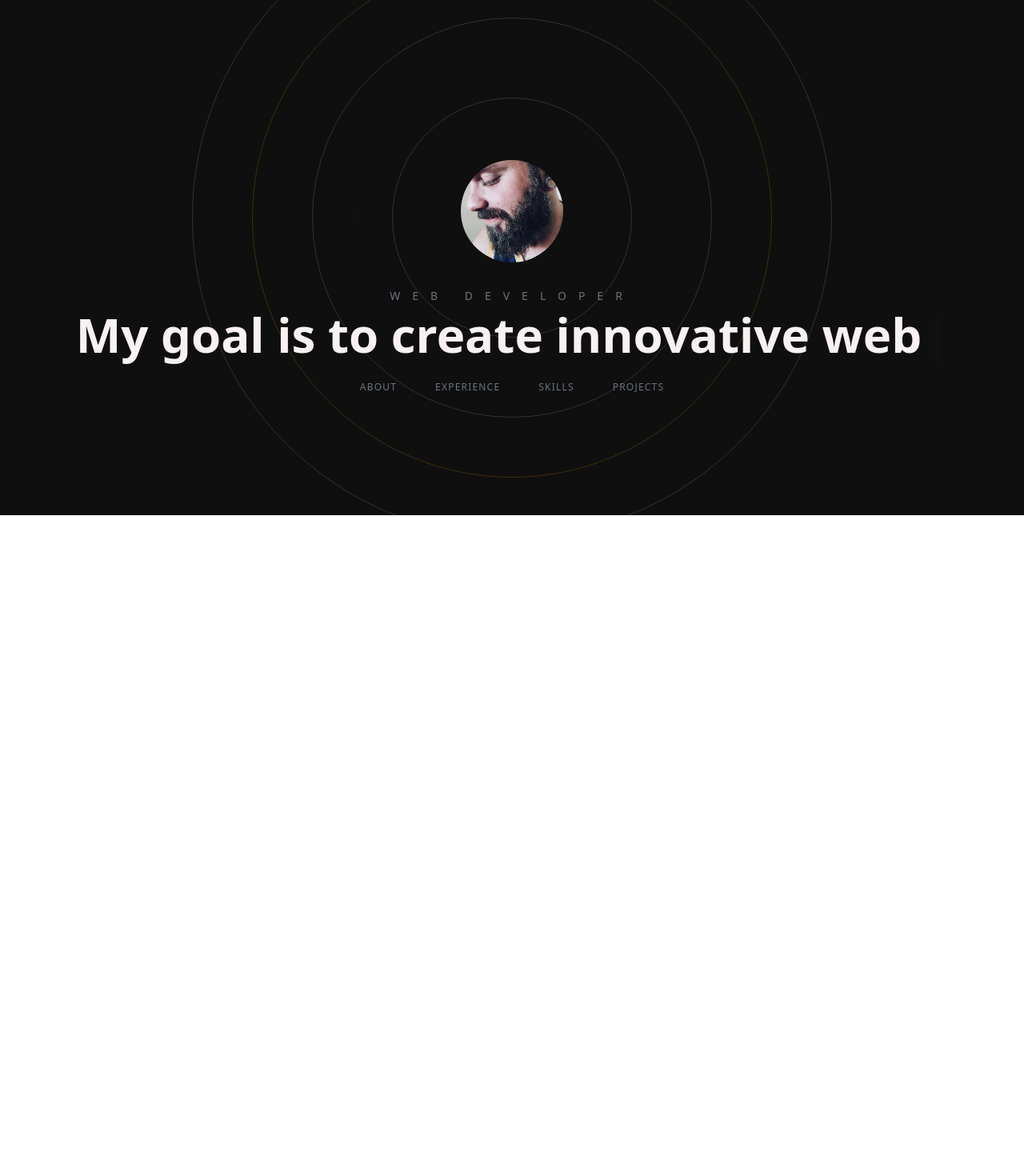
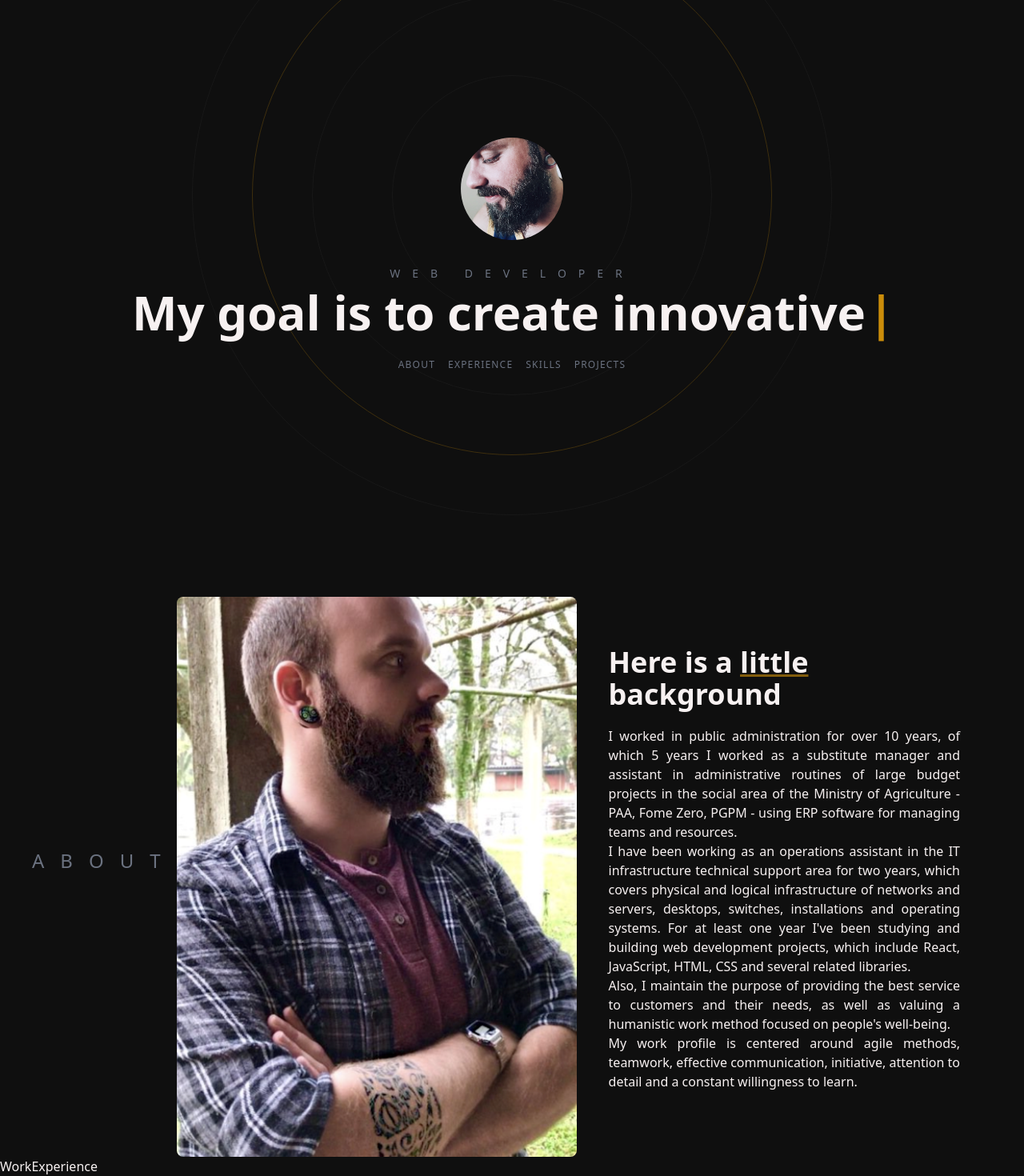
Before and after one commit to m-Petry/portfolio, a Next.js app: page / in a window 1280 px wide. Shown: the part 156-1626 px from the top of the page at 80% size. Before the commit the page ends 800 px from the top, so only its background shows below. Built offline with nearby package versions, Linux system fonts and the light colour scheme.

Commit message:
fixing css mess

```diff
--- /dev/null
+++ b/components/About.tsx
@@ -0,0 +1,56 @@
+/* eslint-disable react/no-unescaped-entities */
+import React from "react";
+import { motion } from "framer-motion";
+type Props = {};
+
+// prettier-ignore
+function About({}: Props) {
+  return (
+    <motion.div
+    initial={{ opacity: 0 }}
+    whileInView={{ opacity: 1 }}
+    transition={{ duration: 1.9 }}
+    className="flex flex-col relative text-center md:text-left md:flex-row max-w-7xl px-10 justify-evenly mx-auto items-center">
+      <h3 className="top-24 uppercase tracking-[20px] text-gray-500 text-2xl">
+        About
+      </h3>
+
+      <motion.img
+        initial={{
+          x: -200,
+          opacity: 0,
+        }}
+        transition={{
+          duration: 1.2,
+        }}
+        whileInView={{ opacity: 1, x: 0 }}
+        viewport={{ once: true }}
+        src="../aboutimg.png"
+        className="object-top md:mb-0 w-56 h-56 rounded-full object-cover md:rounded-lg md:w-95 md:h-95 xl:w-[500px] xl:h-[700px] my-10 flex-shrink-0"
+      />
+
+      <div className="md:my-10 px-0 md:px-10">
+        <h4 className="mb-5 mt-5 text-4xl font-semibold">
+          Here is a{" "}
+          <span className="underline decoration-[#F7AB0A]/50">little</span>{" "}
+          background
+        </h4>
+        <p className="text-base text-justify">
+        I worked in public administration for over 10 years, of which 5 years I worked as a substitute manager and assistant in administrative routines of large budget projects in the social area of the Ministry of Agriculture - PAA, Fome Zero, PGPM - using ERP software for managing teams and resources.
+        </p>
+        <p className="text-base text-justify">
+        I have been working as an operations assistant in the IT infrastructure technical support area for two years, which covers physical and logical infrastructure of networks and servers, desktops, switches, installations and operating systems.
+        For at least one year I've been studying and building web development projects, which include React, JavaScript, HTML, CSS and several related libraries.
+        </p>
+        <p className="text-base text-justify">
+        Also, I maintain the purpose of providing the best service to customers and their needs, as well as valuing a humanistic work method focused on people's well-being.
+        </p>
+        <p className="text-base text-justify">
+        My work profile is centered around agile methods, teamwork, effective communication, initiative, attention to detail and a constant willingness to learn.
+        </p>
+      </div>
+    </motion.div>
+  );
+}
+
+export default About;
--- a/components/BackgroundCircles.tsx
+++ b/components/BackgroundCircles.tsx
@@ -19,11 +19,11 @@ function BackgroundCircles({}: Props) {
       }}
       className="relative flex justify-center items-center"
     >
-      <div className="absolute border border-[#333333] rounded-full h-[200px] w-[200px] mt-52 animate-ping" />
-      <div className="absolute border border-[#333333] rounded-full h-[300px] w-[300px] mt-52" />
-      <div className="absolute border border-[#333333] rounded-full h-[500px] w-[500px] mt-52" />
+      <div className="absolute border border-[#181818] rounded-full h-[200px] w-[200px] mt-52 animate-ping" />
+      <div className="absolute border border-[#181818] rounded-full h-[300px] w-[300px] mt-52" />
+      <div className="absolute border border-[#181818] rounded-full h-[500px] w-[500px] mt-52" />
       <div className="absolute rounded-full border border-[#F7AB0A] opacity-20 h-[650px] w-[650px] animate-pulse mt-52" />
-      <div className="absolute rounded-full border border-[#333333] h-[800px] w-[800px] mt-52" />
+      <div className="absolute rounded-full border border-[#181818] h-[800px] w-[800px] mt-52" />
     </motion.div>
   );
 }
--- a/components/Header.tsx
+++ b/components/Header.tsx
@@ -6,7 +6,7 @@ type Props = {};
 
 export default function Header({}: Props) {
   return (
-    <header className="sticky top-0 p-5 flex items-start justify-between mx-auto z-20 xl:items-center">
+    <header className="relative flex items-start justify-between mx-3 xl:mx-10 xl:mt-3 z-20 xl:items-center">
       <motion.div
         initial={{
           x: -500,
--- a/components/Hero.tsx
+++ b/components/Hero.tsx
@@ -23,29 +23,29 @@ export default function Hero({}: Props) {
       <img
         className="relative rounded-full h-32 w-32 mx-auto object-cover"
         src="../status6.JPG"
-        alt="marcelo photo"
+        alt="marcelo-photo"
       />
 
       <div className="z-20">
         <h2 className="text-sm uppercase text-gray-500 pb-2 tracking-[15px]">
           Web Developer
         </h2>
-        <h1 className="text-5xl lg:text-6xl font-semibold scroll-px-18">
+        <h1 className="text-1xl sm:text-xl md:text-4xl lg:text-5xl xl:text-6xl font-semibold scroll-px-18">
           <span>{text}</span>
           <Cursor cursorColor="#F7AB0A" />
         </h1>
-        <div className="pt-5">
+        <div className="md:scale-130 flex flex-row justify-center pt-5">
           <Link href="#about">
-            <button className="heroButton">About</button>
+            <button className="heroButton px-2">About</button>
           </Link>
-          <Link href="experience">
-            <button className="heroButton">Experience</button>
+          <Link href="#experience">
+            <button className="heroButton px-2">Experience</button>
           </Link>
-          <Link href="skills">
-            <button className="heroButton">Skills</button>
+          <Link href="#skills">
+            <button className="heroButton px-2">Skills</button>
           </Link>
-          <Link href="projects">
-            <button className="heroButton">Projects</button>
+          <Link href="#projects">
+            <button className="heroButton px-2">Projects</button>
           </Link>
         </div>
       </div>
--- /dev/null
+++ b/components/WorkExperience.tsx
@@ -0,0 +1,9 @@
+import React from "react";
+
+type Props = {};
+
+function WorkExperience({}: Props) {
+  return <div>WorkExperience</div>;
+}
+
+export default WorkExperience;
--- a/pages/index.tsx
+++ b/pages/index.tsx
@@ -2,10 +2,12 @@ import type { NextPage } from "next";
 import Head from "next/head";
 import Header from "../components/Header";
 import Hero from "../components/Hero";
+import About from "../components/About";
+import WorkExperience from "../components/WorkExperience";
 
 export default function Home() {
   return (
-    <div className="bg-[rgb(15,15,15)] text-[rgb(247,241,241)] h-screen snap-w snap-mandatory overflow-scroll z-0">
+    <div className="bg-[rgb(15,15,15)] text-[rgb(247,241,241)] snap-y snap-mandatory overflow-auto">
       <Head>
         <title>m-Petry Portfolio</title>
         {/* <meta name="description" content="Generated by create next app" />
@@ -14,13 +16,17 @@ export default function Home() {
 
       <Header />
       {/* Hero */}
-      <section id="hero" className="snap-center">
+      <section id="hero" className="snap-start">
         <Hero />
       </section>
       {/* About */}
-
+      <section id="about" className="snap-center">
+        <About />
+      </section>
       {/* Experience */}
-
+      <section>
+        <WorkExperience />
+      </section>
       {/* Skills */}
 
       {/* Projects */}
```
Also changed, not shown: public/aboutimg.png (added).
